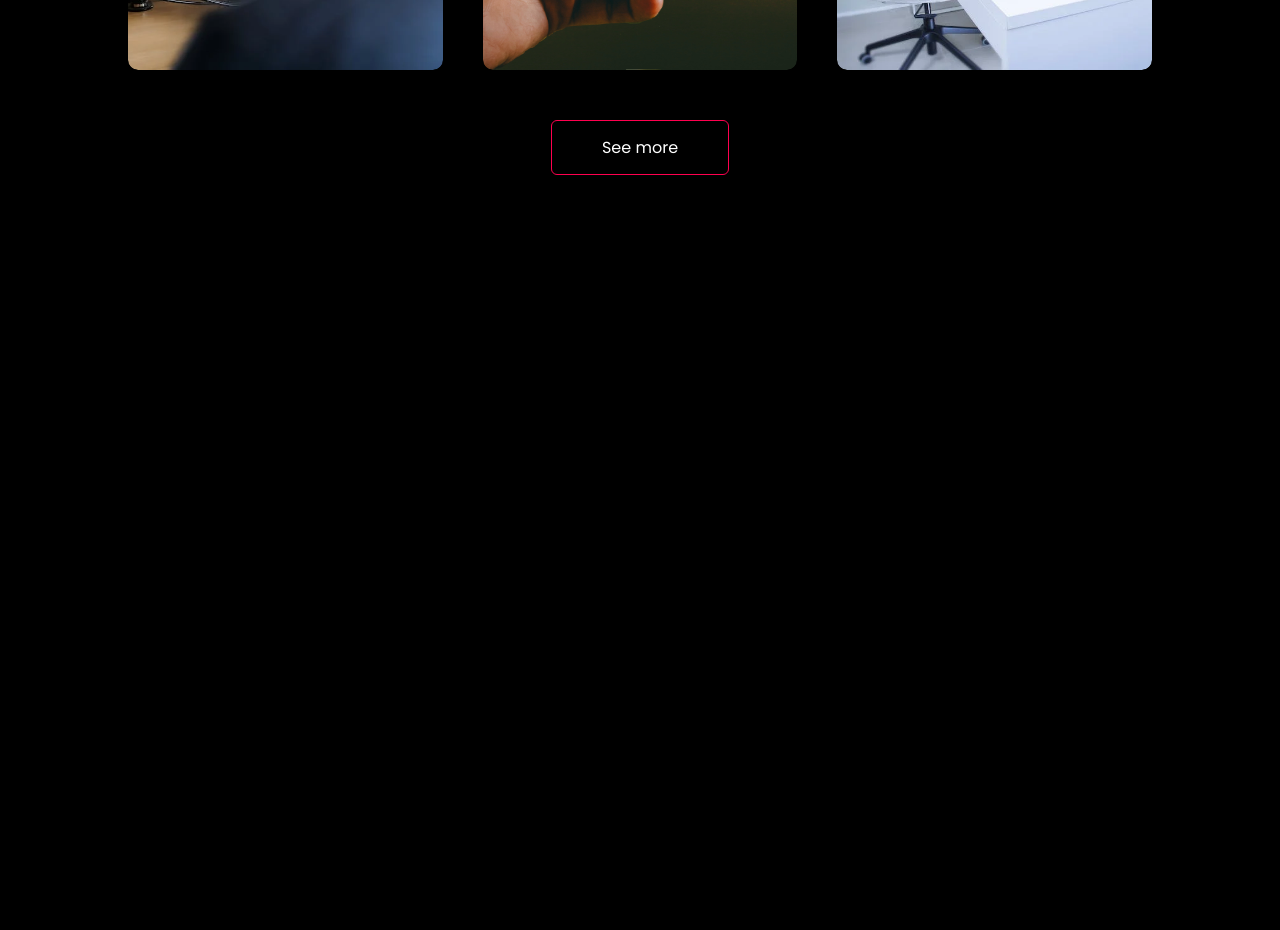
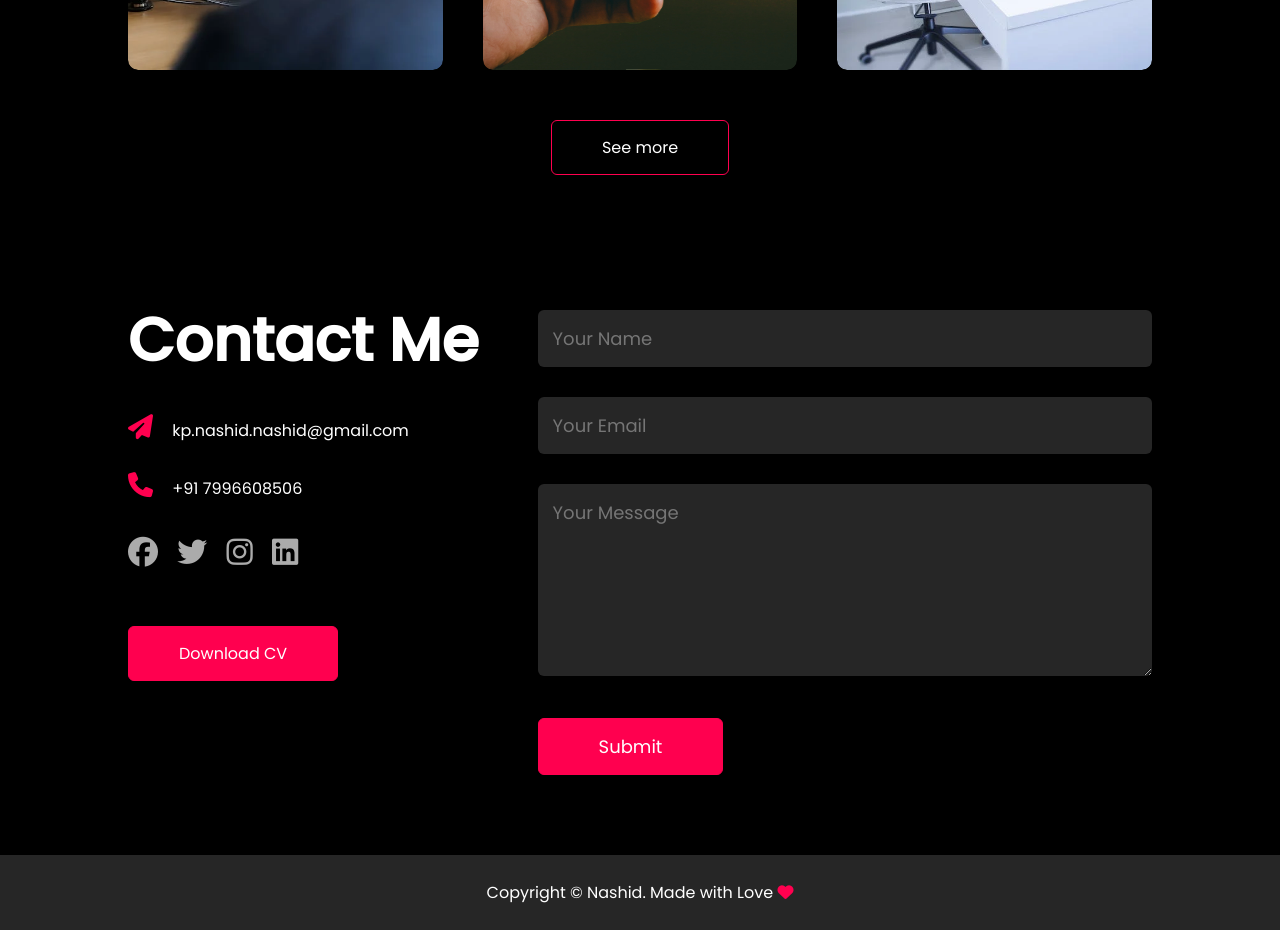
Before and after one commit to Nash8506/Personal-Portfolio-using-JS, a plain HTML site: page index.html in a window 1280 px wide. Shown: the part 2620-3550 px from the top of the page. Before the commit the page ends 2905 px from the top, so only its background shows below. Drawn offline with Linux system fonts and the light colour scheme.

Commit message:
started making mobile resposive

```diff
--- a/index.html
+++ b/index.html
@@ -15,13 +15,15 @@
         <div class="container">
             <nav>
                 <img src="./images/NashidLogo.png" class="logo">
-                <ul>
+                <ul class="sidemenu">
                     <li><a href="#">Home</a></li>
                     <li><a href="#">About</a></li>
                     <li><a href="#">Services</a></li>
                     <li><a href="#">Portfolio</a></li>
                     <li><a href="#">Contact</a></li>
+                    <i class="fa-solid fa-xmark" onclick="closemenu()"></i>
                 </ul>
+                <i class="fa-solid fa-bars" onclick="openmenu()"></i>
             </nav>
             <div class="header-text">
                 <p>Full stack developer</p>
@@ -135,6 +137,37 @@
     </div>
 </div>
 
+<!-- ---------------------contact---------------------- -->
+<div id="contact">
+    <div class="container">
+        <div class="row">
+            <div class="contact-left">
+                <h1 class="sub-title">Contact Me</h1>
+                <p><i class="fa-solid fa-paper-plane"></i> kp.nashid.nashid@gmail.com</p>
+                <p><i class="fa-solid fa-phone"></i> +91 7996608506</p>
+                <div class="social-icons">
+                    <a href=""><i class="fa-brands fa-facebook"></i></a>
+                    <a href=""><i class="fa-brands fa-twitter"></i></a>
+                    <a href=""><i class="fa-brands fa-instagram"></i></i></a>
+                    <a href=""><i class="fa-brands fa-linkedin"></i></a>
+                </div>
+                <a href="./Nashid's Resume.pdf" download class="btn btn2">Download CV</a>
+            </div>
+            <div class="contact-right">
+                <form>
+                    <input type="text" name="Name" placeholder="Your Name" required>
+                    <input type="email" name="email" placeholder="Your Email" required>
+                    <textarea name="Message" rows="6" placeholder="Your Message"></textarea>
+                    <button type="submit" class="btn btn2">Submit</button>
+                </form>
+            </div>
+        </div>
+    </div>
+    <div class="copyright">
+        <p>Copyright © Nashid. Made with Love <i class="fa-solid fa-heart"></i></p>
+    </div>
+</div>
+
 <script>
 var tablinks = document.getElementsByClassName("tab-links");
 var tabcontents = document.getElementsByClassName("tab-contents");
@@ -150,6 +183,17 @@ function opentab(tabname){
     document.getElementById(tabname).classList.add("active-tab");
 }
 </script>
+<script>
+
+var sidemenu = document.getElementById("sidemenu");
+ function openmenu(){
+sidemenu.style.right = "0";
+ }
+ function closemenu(){
+    sidemenu.style.right = "-200px"
+ }
+
+</script>
 
 </body>
 </html>
--- a/style.css
+++ b/style.css
@@ -240,3 +240,108 @@ width: 50%;
 .btn:hover{
     background: #ff004f;
 }
+/* ----------------------contact--------------------------- */
+.contact-left{
+    flex-basis: 35%;
+}
+.contact-right{
+    flex-basis: 60%;
+}
+.contact-left p{
+    margin-top: 30px;
+}
+.contact-left p i{
+    color: #ff004f;
+    margin-right: 15px;
+    font-size: 25px;
+}
+.social-icons{
+    margin-top: 30px;
+}
+.social-icons a{
+    text-decoration: none;
+    font-size: 30px;
+    margin-right: 15px;
+    color: #ababab;
+    display: inline-block;
+    transition: transform 0.5s;
+}
+.social-icons a:hover{
+    color: #ff004f;
+    transform: translateY(-5px);
+}
+.btn.btn2{
+display: inline-block;
+background: #ff004f;
+}
+.contact-right form{
+    width: 100%;
+}
+form input, form textarea{
+    width: 100%;
+    border: 0;
+    outline: none;
+    background: #262626;
+    padding: 15px;
+    margin: 15px 0;
+    color: #fff;
+    font-size: 18px;
+    border-radius: 6px;
+}
+form .btn2{
+    padding: 14px 60px;
+    font-size: 18px;
+    margin-top: 20px;
+    cursor: pointer;
+}
+.copyright{
+    width: 100%;
+    text-align: center;
+    padding: 25px 0;
+    background: #262626;
+    font-weight: 300;
+    margin-top: 20px;
+}
+.copyright i{
+    color: #ff004f;
+}
+/* ----------------------css for small screens--------------- */
+nav .fa-solid{
+    display: none;
+}
+
+@media only screen and (max-width: 600px){
+    #header{
+        background-image: url(./images/mobiledarkbg.png);
+    }
+    .header-text{
+        margin-top: 100%;
+        font-size: 16px;
+    }
+    .header-text h1{
+        font-size: 30px;
+    }
+    nav .fa-solid{
+        display: block;
+        font-size: 25px;
+    }
+    nav ul{
+        background: #ff004f;
+        position: fixed;
+        top: 0;
+        right: -200px;
+        width: 200px;
+        height: 100vh;
+        padding-top: 50px;
+        z-index: 2;
+    }
+    nav ul li{
+        display: block;
+        margin: 25px;
+    }
+    nav ul .fa-solid{
+        position: absolute;
+        top: 25px;
+        left: 25px;
+        cursor: pointer;
+    }
```
Also changed, not shown: images/mobiledarkbg.png (added), 1 other file.
